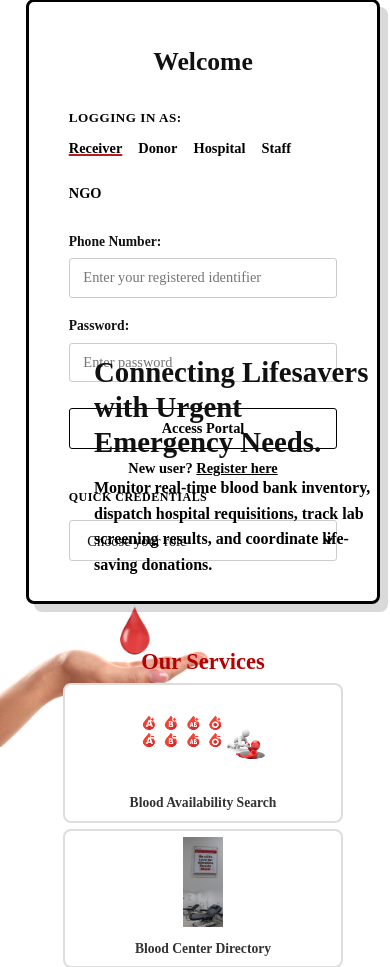
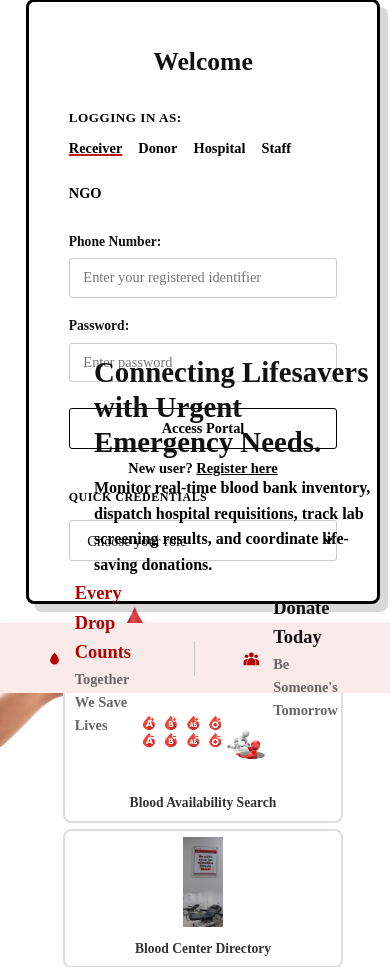
Before and after one commit to Shravya317/blood-bank-management-system, a Flask app: page /auth/login in a window 390 px wide. Shown: the part 151-1118 px from the top of the page. Run offline with Flask 3, Linux system fonts and the light colour scheme.

Commit message:
Add responsive heartbeat footer to login page

```diff
--- a/templates/login.html
+++ b/templates/login.html
@@ -207,4 +207,100 @@
     }
 </script>
 
+
+<style>
+.login-footer {
+    position: fixed;
+    bottom: 0;
+    left: 0;
+    width: 100%;
+    height: 70px;
+    background-color: #faeaea;
+    display: flex;
+    align-items: center;
+    justify-content: space-between;
+    padding: 0 1rem;
+    box-shadow: 0 -2px 5px rgba(0,0,0,0.05);
+    z-index: 1000;
+}
+.heartbeat-line {
+    flex: 1;
+    height: 30px;
+    display: flex;
+    align-items: center;
+}
+.heartbeat-line svg {
+    width: 100%;
+    height: 100%;
+}
+.footer-content {
+    display: flex;
+    align-items: center;
+    gap: 3rem;
+    padding: 0 2rem;
+    font-family: 'Times New Roman', Times, serif;
+}
+.footer-item {
+    display: flex;
+    align-items: center;
+    gap: 0.85rem;
+}
+.footer-item .text {
+    display: flex;
+    flex-direction: column;
+    justify-content: center;
+}
+.footer-item .title {
+    font-weight: 900;
+    font-size: 1.15rem;
+}
+.footer-item .sub {
+    font-size: 0.9rem;
+    color: #666666;
+    font-weight: bold;
+}
+.footer-divider {
+    width: 1px;
+    height: 35px;
+    background-color: #cccccc;
+}
+</style>
+
+<div class="login-footer">
+    <div class="heartbeat-line">
+        <svg viewBox="0 0 100 20" preserveAspectRatio="none">
+            <polyline points="0,10 75,10 78,5 82,15 86,2 90,10 100,10" stroke="#cc0000" stroke-width="0.75" fill="none"/>
+        </svg>
+    </div>
+    <div class="footer-content">
+        <div class="footer-item">
+            <svg width="28" height="28" viewBox="0 0 24 24" fill="#b30000"><path d="M12,2C12,2 4,11.2 4,16C4,20.4 7.6,24 12,24C16.4,24 20,20.4 20,16C20,11.2 12,2 12,2Z"/></svg>
+            <div class="text">
+                <span class="title" style="color: #b30000;">Every Drop Counts</span>
+                <span class="sub">Together We Save Lives</span>
+            </div>
+        </div>
+        <div class="footer-divider"></div>
+        <div class="footer-item">
+            <svg width="32" height="28" viewBox="0 0 28 24" fill="#b30000">
+                <circle cx="14" cy="7" r="4" />
+                <path d="M14,12 C10,12 7,15 7,19 L7,24 L21,24 L21,19 C21,15 18,12 14,12 Z" />
+                <circle cx="6" cy="9" r="3" />
+                <path d="M6,14 C3,14 1,16 1,19 L1,24 L6,24 L6,19 C6,17 7,15 9,14 C8,14 7,14 6,14 Z" />
+                <circle cx="22" cy="9" r="3" />
+                <path d="M22,14 C21,14 20,14 19,14 C21,15 22,17 22,19 L22,24 L27,24 L27,19 C27,16 25,14 22,14 Z" />
+            </svg>
+            <div class="text">
+                <span class="title" style="color: #111111;">Donate Today</span>
+                <span class="sub">Be Someone's Tomorrow</span>
+            </div>
+        </div>
+    </div>
+    <div class="heartbeat-line">
+        <svg viewBox="0 0 100 20" preserveAspectRatio="none">
+            <polyline points="0,10 10,10 14,5 18,15 22,2 25,10 100,10" stroke="#cc0000" stroke-width="0.75" fill="none"/>
+        </svg>
+    </div>
+</div>
+
 {% endblock %}
```
